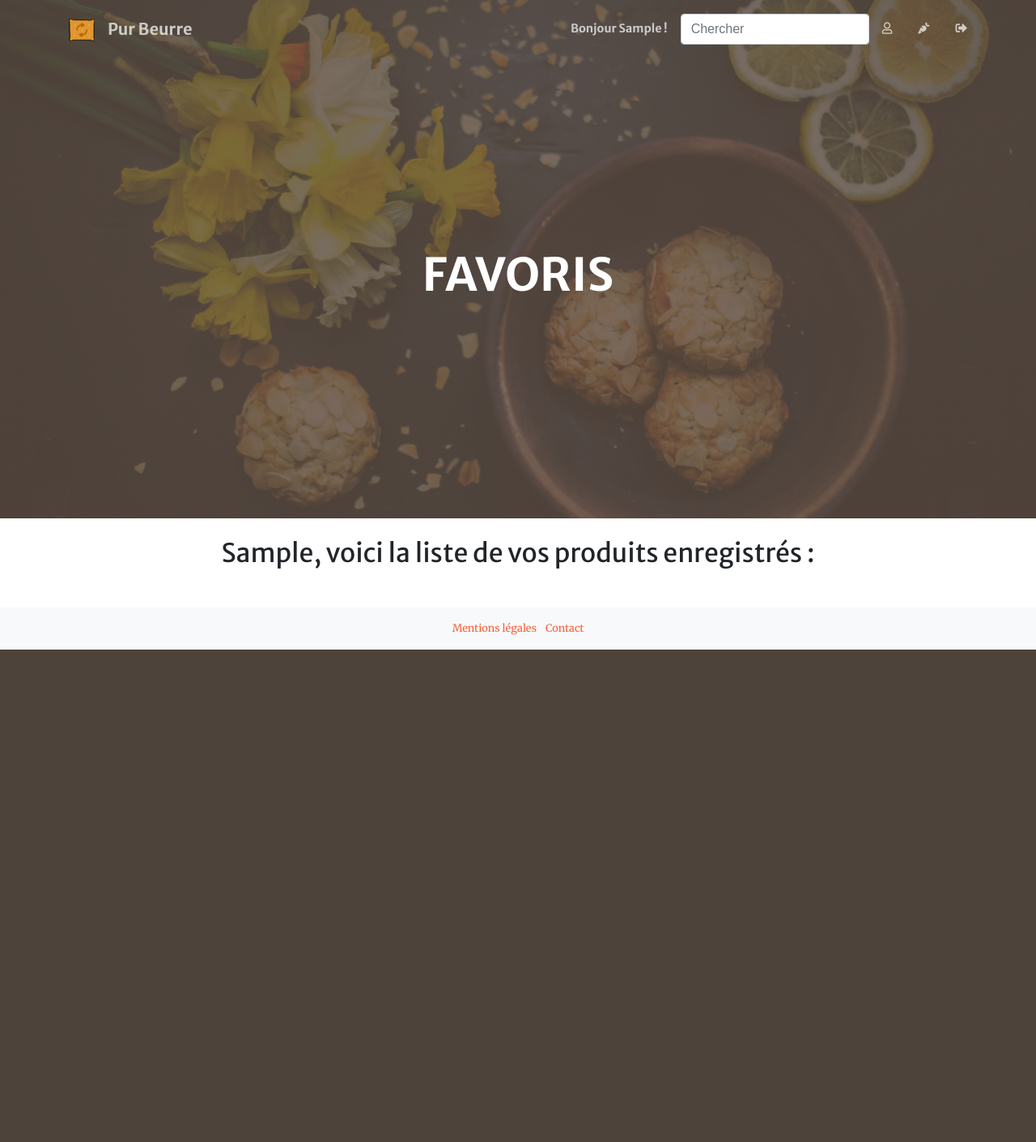
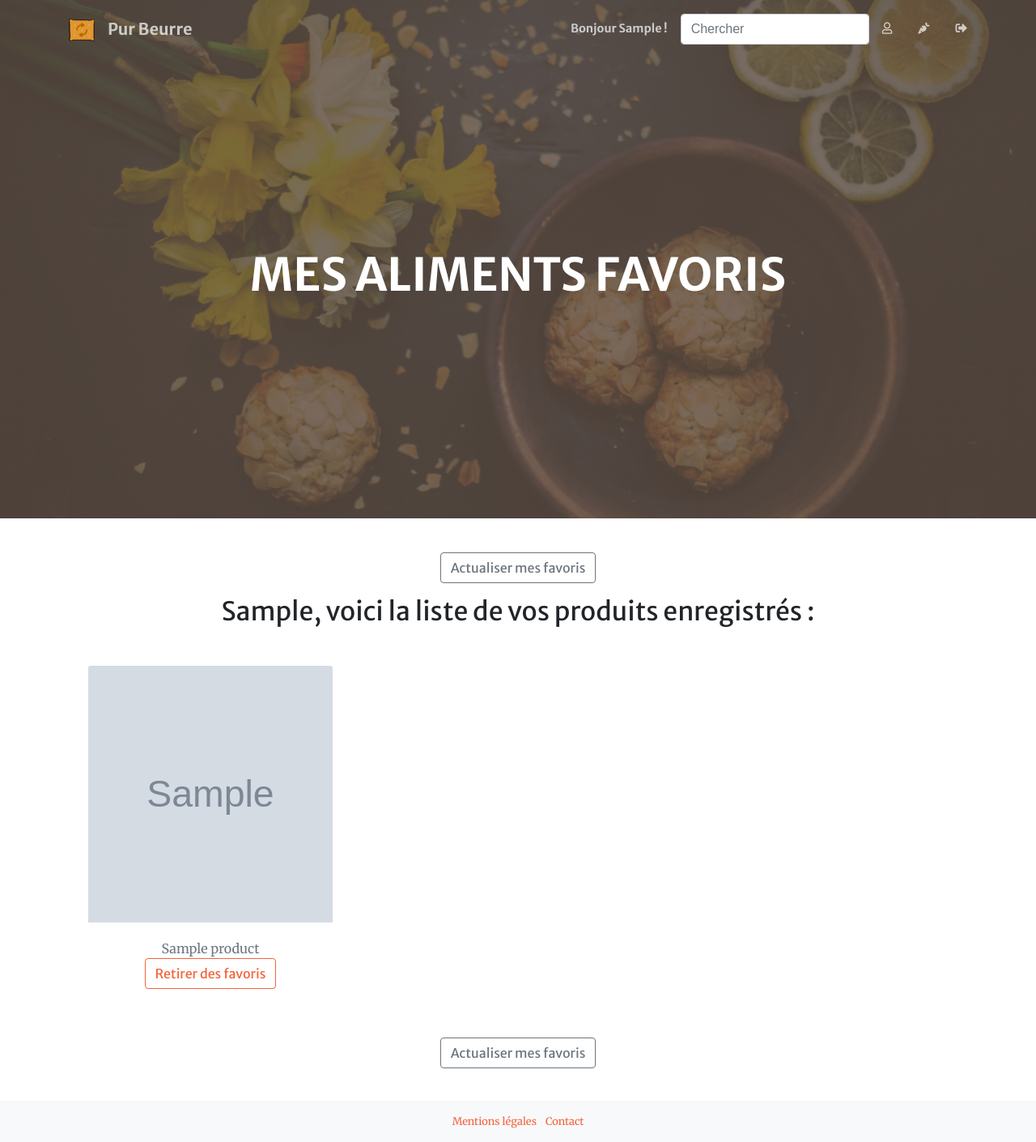
Before and after one commit to etienne86/oc_p11_pur_beurre, a Django app: page /favorites/ in a window 1280 px wide. Shown: the whole page at 81% size. Before the commit the page ends 802 px from the top, so only its background shows below. Run offline with Django 3.2, Linux system fonts and the light colour scheme; a user stored in the database is signed in; tables that the repository leaves empty hold one stand-in row (values such as "Sample post"); grey boxes marked "Sample" are stand-in pictures; some libraries are stand-ins or nearby versions.

Commit message:
add save/unsave favorite products

```diff
--- a/pur_beurre/auth/models.py
+++ b/pur_beurre/auth/models.py
@@ -82,29 +82,3 @@ class MyUser(AbstractBaseUser):
         "Is the user a member of staff?"
         # Simplest possible answer: All admins are staff
         return self.is_admin
-
-    def add_favorite(self, product):
-        """
-        Add a product to the list of favorites for the user.
-        """
-        self.favorites.add(product)
-
-    # def is_favorite(self, product):
-    #     """
-    #     Returns True if the product is among the favorites for the user,
-    #     False if not.
-    #     """
-    #     return (product in self.favorites.all())
-
-    # def my_favorites(self):
-    #     """
-    #     Returns the QuerySet containing the favorites for the user.
-    #     The QuerySet is empty if the user has not registered any favorite yet.
-    #     """
-    #     return self.favorites.all()
-
-    def remove_favorite(self, product):
-        """
-        Remove a product from the list of favorites for the user.
-        """
-        self.favorites.remove(product)
--- a/pur_beurre/off_sub/static/js/autocomplete.js
+++ b/pur_beurre/off_sub/static/js/autocomplete.js
@@ -22,11 +22,16 @@ $( function() {
 
 var formElts = document.getElementsByClassName('productSubmitForm');
 var formEltsCounter = formElts.length; // expect 2 (welcome page) or 1
+
+const elts = []
+
 // iterate on each search form
 for (let i = 0; i < formEltsCounter; i++) {
   var formEltI = document.getElementsByClassName('productSubmitForm')[i];
+  elts.push(formEltI);
+
   // listen if a search form is submitted
-  formEltI.addEventListener("submit", function (e) {
+  elts[i].addEventListener("submit", function (e) {
     e.preventDefault();
     // get the input text
     var productString = document.getElementById(`autocompletion-${i}`).value;
@@ -35,17 +40,18 @@ for (let i = 0; i < formEltsCounter; i++) {
       // execute AJAX POST request
       $.ajax({
         type: 'POST',
-        url: formEltI.getAttribute('ajax-find-product-url'),
+        url: elts[i].getAttribute('ajax-find-product-url'),
         data: {
           'product_string': productString,
           csrfmiddlewaretoken:$( 'input[name=csrfmiddlewaretoken]' ).val()
         },
         dataType: 'json',
         success: function (data) {
-          var action = formEltI.getAttribute("action");
+          // redirect to the product page
+          var action = elts[i].getAttribute("action");
           var newAction = action.replace("0", `${data.product_id}`);
-          formEltI.setAttribute("action", newAction);
-          formEltI.submit();
+          elts[i].setAttribute("action", newAction);
+          elts[i].submit();
         }
       });
     };
--- /dev/null
+++ b/pur_beurre/off_sub/static/js/save_unsave_favorites.js
@@ -0,0 +1,103 @@
+// SAVE: add a product in the user's favorites
+var btnElts = document.getElementsByClassName('saveProduct');
+var btnEltsCounter = btnElts.length;
+
+const eltsSave = []
+
+// iterate on each "save" button
+for (let i = 0; i < btnEltsCounter; i++) {
+  var btnEltI = document.getElementsByClassName('saveProduct')[i];
+  eltsSave.push(btnEltI);
+
+  // listen if a "save" button is clicked
+  eltsSave[i].addEventListener("click", function (e) {
+    e.preventDefault();
+    // execute AJAX POST request
+    $.ajax({
+      type: 'POST',
+      url: eltsSave[i].getAttribute('ajax-save-product-url'),
+      data: {
+        'product_id': eltsSave[i].getAttribute('property'),
+        csrfmiddlewaretoken:$( 'input[name=csrfmiddlewaretoken]' ).val()
+      },
+      dataType: 'json',
+      success: function (data) {
+        // replace the "save" button by the "unsave" button
+        var formId = document.getElementById(`${data.product_id}`);
+        var blockCounter = formId.getElementsByClassName('d-block').length;
+        for (let j = 0; j < blockCounter; j++) {
+          var divElt = formId.getElementsByClassName('d-block')[j];
+          divElt.setAttribute("class", "d-temp");
+          // we can also use 'j' for "d-none" because there are as many "d-none" as "d-block"
+          var divElt = formId.getElementsByClassName('d-none')[j];
+          divElt.setAttribute("class", "d-block");
+          // we can also use 'j' for "d-temp" due to previous action ("d-block > "d-temp")
+          var divElt = formId.getElementsByClassName('d-temp')[j];
+          divElt.setAttribute("class", "d-none");
+        }
+      }
+    });
+  });
+}
+
+
+
+
+// UNSAVE: remove a product from the user's favorites
+var btnElts = document.getElementsByClassName('unsaveProduct');
+var btnEltsCounter = btnElts.length;
+
+const eltsUnsave = []
+
+// iterate on each "save" button
+for (let i = 0; i < btnEltsCounter; i++) {
+  var btnEltI = document.getElementsByClassName('unsaveProduct')[i];
+  eltsUnsave.push(btnEltI);
+
+  // listen if a "save" button is clicked
+  eltsUnsave[i].addEventListener("click", function (e) {
+    e.preventDefault();
+    // execute AJAX POST request
+    $.ajax({
+      type: 'POST',
+      url: eltsUnsave[i].getAttribute('ajax-unsave-product-url'),
+      data: {
+        'product_id': eltsUnsave[i].getAttribute('property'),
+        csrfmiddlewaretoken:$( 'input[name=csrfmiddlewaretoken]' ).val()
+      },
+      dataType: 'json',
+      success: function (data) {
+        // replace the "unsave" button by the "save" button
+        var formId = document.getElementById(`${data.product_id}`);
+        var blockCounter = formId.getElementsByClassName('d-block').length;
+        for (let j = 0; j < blockCounter; j++) {
+          var divElt = formId.getElementsByClassName('d-block')[j];
+          divElt.setAttribute("class", "d-temp");
+          // we can also use 'j' for "d-none" because there are as many "d-none" as "d-block"
+          var divElt = formId.getElementsByClassName('d-none')[j];
+          divElt.setAttribute("class", "d-block");
+          // we can also use 'j' for "d-temp" due to previous action ("d-block > "d-temp")
+          var divElt = formId.getElementsByClassName('d-temp')[j];
+          divElt.setAttribute("class", "d-none");
+        }
+      }
+    });
+  });
+}
+
+
+// var save_form = $('#save');
+// save_form.submit(function () {
+//   $.ajax({
+//     type: save_form.attr('method'),
+//     url: save_form.attr('action'),
+//     data: save_form.serialize(),
+//     success: function (data) {
+//       $("#SOME-DIV").html(data);
+//     },
+//     error: function(data) {
+//       $("#MESSAGE-DIV").html("Something went wrong!");
+//     }
+//   });
+//   return false;
+// });
--- a/pur_beurre/off_sub/templates/off_sub/base.html
+++ b/pur_beurre/off_sub/templates/off_sub/base.html
@@ -43,7 +43,7 @@
 
 <body id="page-top">
 
-  <!-- Not displayed data, sent by Python, for autocompletion in #autocompletion-navbar and #autocompletion-index -->
+  <!-- Not displayed data, sent by Python, for autocompletion in #autocompletion-0 (navbar) and #autocompletion-1 (index) -->
   <div id="pythonProducts" class="d-none">{{ all_products }}</div>
 
   <!-- Navigation -->
@@ -139,6 +139,7 @@
           <h5 class="mb-4">{% block section_one_subtitle %}{% endblock section_one_subtitle %}</h5>
           <div class="text-justify text-muted mb-4">{% block section_one_text %}{% endblock section_one_text %}</div>
           {% block section_one_pictures %}{% endblock section_one_pictures %}
+          {% block section_one_bottom %}{% endblock section_one_bottom %}
         </div>
       </div>
     </div>
--- a/pur_beurre/off_sub/templates/off_sub/favorites.html
+++ b/pur_beurre/off_sub/templates/off_sub/favorites.html
@@ -5,13 +5,17 @@
 {% block masthead_divider %}{% endblock masthead_divider %}
 
 {% block masthead_title %}
-  Favoris
+  Mes aliments favoris
 {% endblock masthead_title %}
-
 
 
 {% block section_one_title %}
   {% if user_favorites %}
+    <div class="text-center py-3">
+      <form action="{% url 'off_sub:favorites' %}">
+        <button class="btn btn-outline-secondary">Actualiser mes favoris</button>
+      </form>
+    </div>
     {{ user.first_name }}, voici la liste de vos produits enregistrés :
   {% else %}
     {{ user.first_name }}, vous n'avez aucun produit enregistré.
@@ -20,6 +24,10 @@
 
 {% block section_one_divider %}{% endblock section_one_divider %}
 
-{% if user_has_favorites %}
-
-{% endif %}
+{% block section_one_bottom %}
+  <div class="text-center py-3">
+    <form action="{% url 'off_sub:favorites' %}">
+      <button class="btn btn-outline-secondary">Actualiser mes favoris</button>
+    </form>
+  </div>
+{% endblock section_one_bottom %}
--- a/pur_beurre/off_sub/templates/off_sub/food_list.html
+++ b/pur_beurre/off_sub/templates/off_sub/food_list.html
@@ -41,11 +41,22 @@
                   </a>
                   {% if user_authenticated %}
                     {% block product_save_unsave %}
-                      <form id="save_unsave_{{ prod.id }}" method="post">
+                      <form id="{{ prod.id }}" method="post">
+                        <!-- Displayed button depends on user's favorites -->
                         {% if prod in user_favorites %}
-                          <button id="unsave_{{ prod.id }}" method="post" type="button" class="btn btn-outline-primary">Retirer des favoris</button>
+                          <div class="d-block">
+                            <button class="btn btn-outline-primary unsaveProduct" method="post" type="button" property="{{ prod.id }}" ajax-unsave-product-url="{% url 'off_sub:ajax_unsave_product' %}">Retirer des favoris</button>
+                          </div>
+                          <div class="d-none">
+                            <button class="btn btn-outline-success saveProduct" method="post" type="button" property="{{ prod.id }}" ajax-save-product-url="{% url 'off_sub:ajax_save_product' %}"><i class="far fa-save"></i> Sauvegarder</button>
+                          </div>
                         {% else %}
-                          <button id="save_{{ prod.id }}" method="post" type="button" class="btn btn-outline-success"><i class="far fa-save"></i> Sauvegarder</button>
+                          <div class="d-block">
+                            <button class="btn btn-outline-success saveProduct" method="post" type="button" property="{{ prod.id }}" ajax-save-product-url="{% url 'off_sub:ajax_save_product' %}"><i class="far fa-save"></i> Sauvegarder</button>
+                          </div>
+                          <div class="d-none">
+                            <button class="btn btn-outline-primary unsaveProduct" method="post" type="button" property="{{ prod.id }}" ajax-unsave-product-url="{% url 'off_sub:ajax_unsave_product' %}">Retirer des favoris</button>
+                          </div>
                         {% endif %}
                       </form>
                     {% endblock %}
@@ -62,21 +73,5 @@
 {% endblock section_one_pictures %}
 
 {% block scripts %}
-<script type="text/javascript">
-    var save_form = $('#save');
-    save_form.submit(function () {
-        $.ajax({
-            type: save_form.attr('method'),
-            url: save_form.attr('action'),
-            data: save_form.serialize(),
-            success: function (data) {
-                $("#SOME-DIV").html(data);
-            },
-            error: function(data) {
-                $("#MESSAGE-DIV").html("Something went wrong!");
-            }
-        });
-        return false;
-    });
-</script>
+  <script src="{% static 'js/save_unsave_favorites.js' %}"></script>
 {% endblock scripts %}
--- a/pur_beurre/off_sub/views.py
+++ b/pur_beurre/off_sub/views.py
@@ -31,14 +31,30 @@ def ajax_save_product(request):
     This view is used to save a product as a user's favorite.
     This is not linked to a template.
     """
-    pass
+    data = {}
+    # get data from Javascript
+    if request.method == 'POST':
+        product_id = request.POST.get('product_id', 0)
+        product = get_object_or_404(Product, id=product_id)
+        # add the product to the list of favorites for the user
+        request.user.favorites.add(product)
+        data['product_id'] = product_id
+    return JsonResponse(data)
 
 def ajax_unsave_product(request):
     """
     This view is used to unsave a product from the user's favorites.
     This is not linked to a template.
     """
-    pass
+    data = {}
+    # get data from Javascript
+    if request.method == 'POST':
+        product_id = request.POST.get('product_id', 0)
+        product = get_object_or_404(Product, id=product_id)
+        # add the product to the list of favorites for the user
+        request.user.favorites.remove(product)
+        data['product_id'] = product_id
+    return JsonResponse(data)
 
 @login_required
 def favorites(request):
@@ -46,6 +62,7 @@ def favorites(request):
     context = {'all_products': json.dumps([str(prod) for prod in prod_list])}
     context['user_authenticated'] = request.user.is_authenticated # bool
     context['user_favorites'] = request.user.favorites.all() # QuerySet
+    context['products_list'] = context['user_favorites']
     return render(
         request,
         'off_sub/favorites.html',
```
